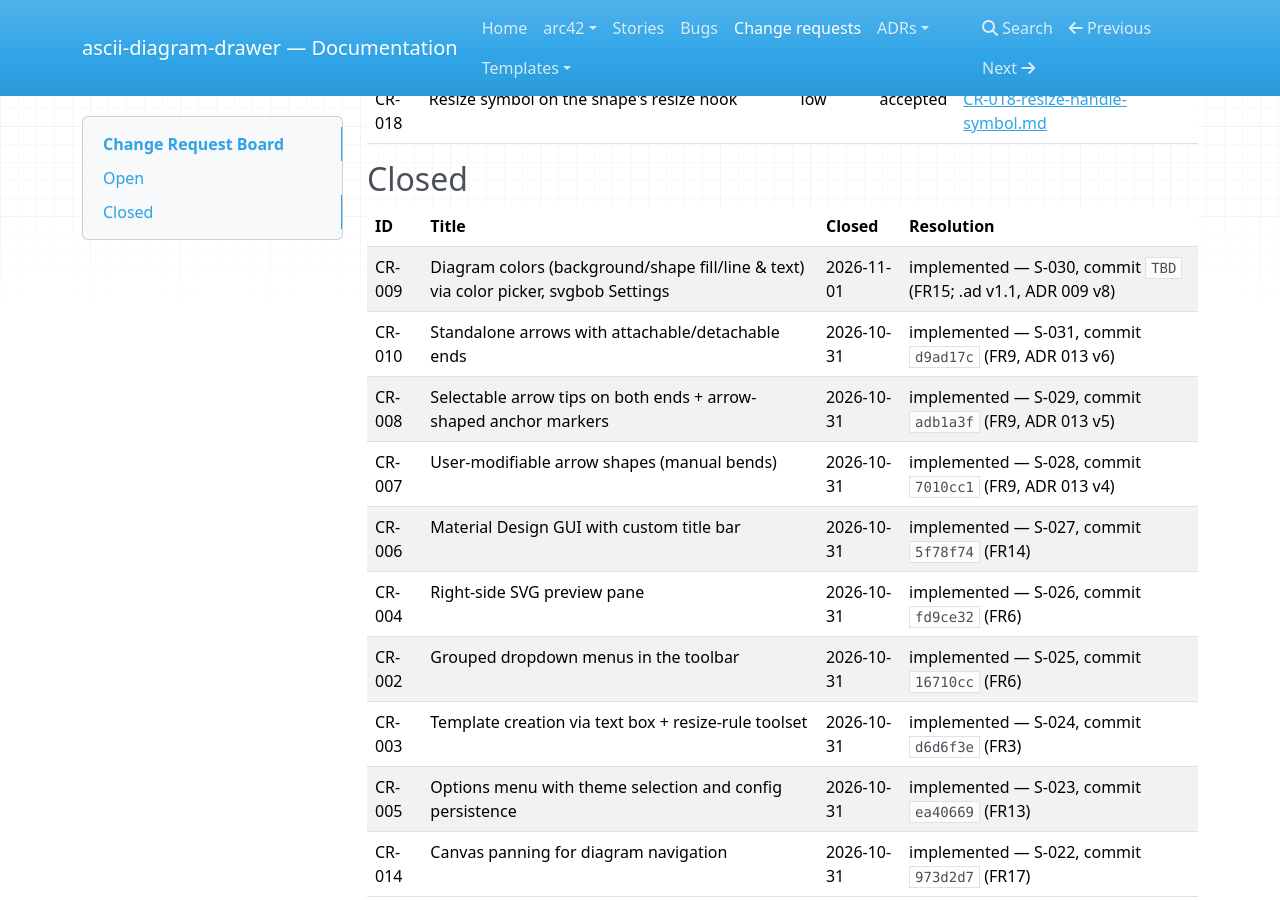
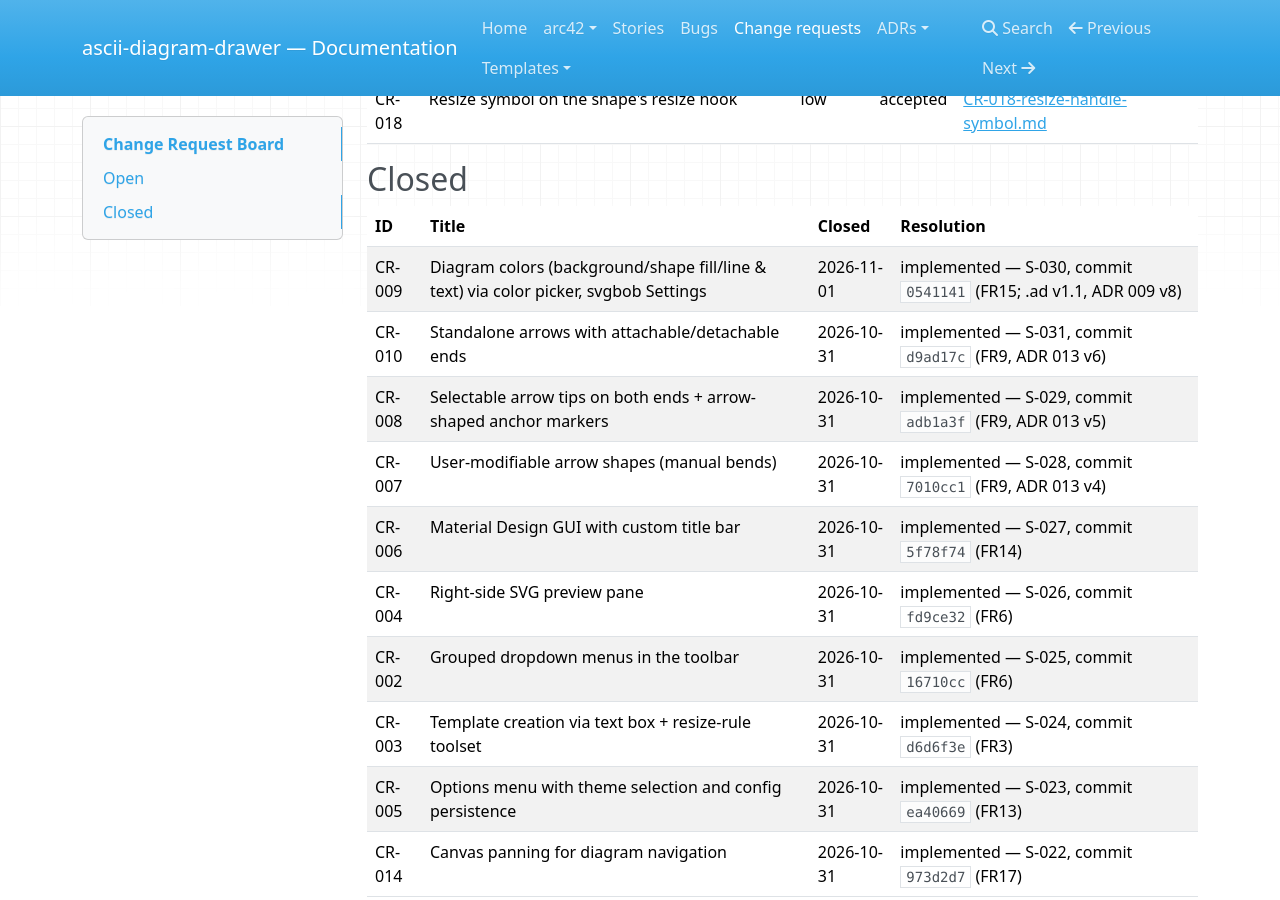
Before and after one commit to Reto411/ascii-diagram-drawer, an MkDocs documentation site: the page built from doc/crs/CRS.md, in a window 1280 px wide and 900 px high, scrolled down 750 px. Built offline with MkDocs 1.6.1, drawn with Linux system fonts in a browser that asks for light colours; nearby versions of some CDN libraries.

Commit message:
docs: fill in S-030 commit hash (0541141) in CR-009 + CRS board

```diff
--- a/doc/crs/CRS.md
+++ b/doc/crs/CRS.md
@@ -27,7 +27,7 @@ Filed via the **change-request skill** (`.agents/skills/change-request/SKILL.md`
 
 | ID | Title | Closed | Resolution |
 |----|--------|--------|------------|
-| CR-009 | Diagram colors (background/shape fill/line & text) via color picker, svgbob Settings | 2026-11-01 | implemented — S-030, commit `TBD` (FR15; .ad v1.1, ADR 009 v8) |
+| CR-009 | Diagram colors (background/shape fill/line & text) via color picker, svgbob Settings | 2026-11-01 | implemented — S-030, commit `0541141` (FR15; .ad v1.1, ADR 009 v8) |
 | CR-010 | Standalone arrows with attachable/detachable ends | 2026-10-31 | implemented — S-031, commit `d9ad17c` (FR9, ADR 013 v6) |
 | CR-008 | Selectable arrow tips on both ends + arrow-shaped anchor markers | 2026-10-31 | implemented — S-029, commit `adb1a3f` (FR9, ADR 013 v5) |
 | CR-007 | User-modifiable arrow shapes (manual bends) | 2026-10-31 | implemented — S-028, commit `7010cc1` (FR9, ADR 013 v4) |
```
Also changed, not shown: doc/crs/CR-009-diagram-colors-picker.md (+1 -1 lines).
